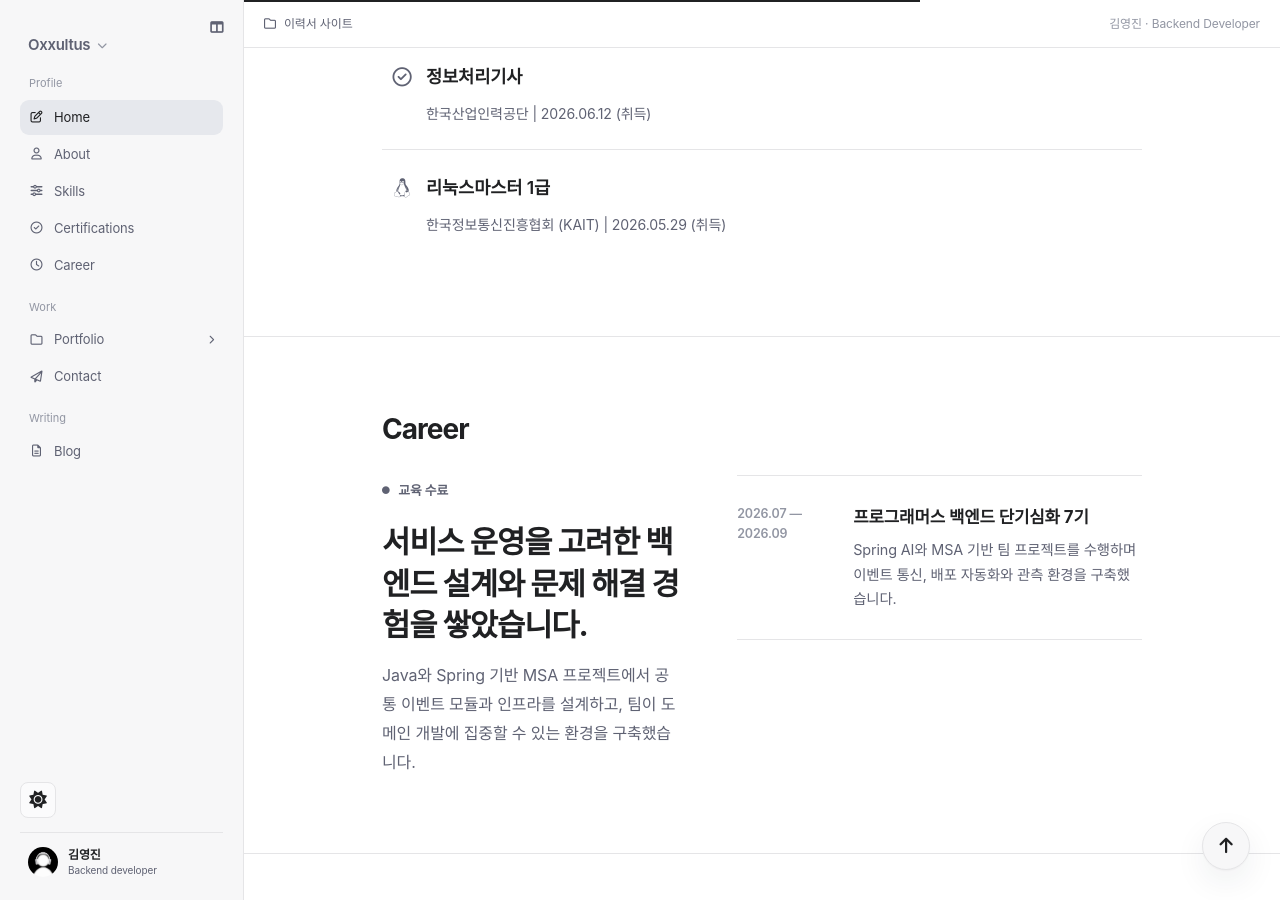
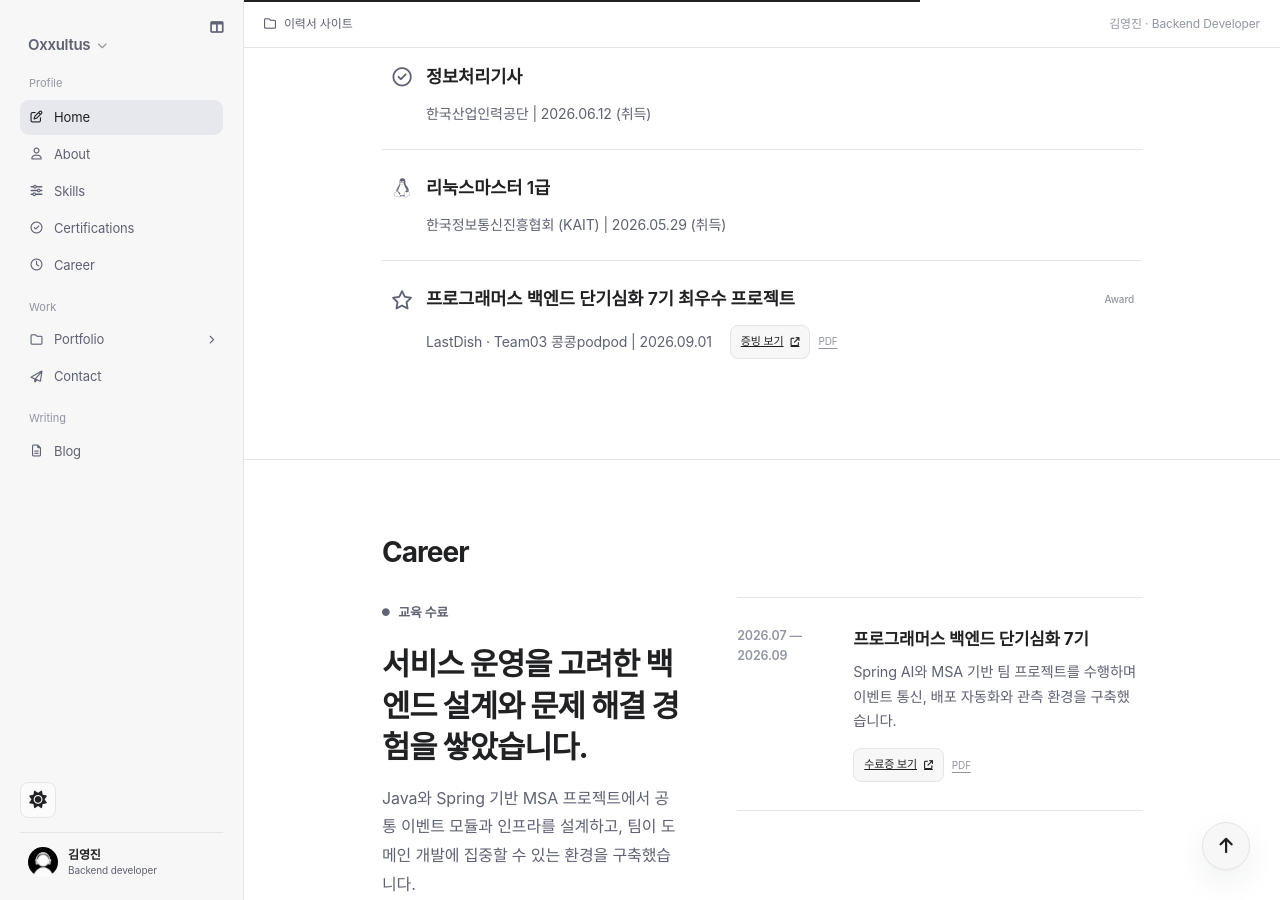
Before and after one commit to oxxultus/resume, a Jekyll site: the page index.html, which Jekyll copies as it is, in a window 1280 px wide and 900 px high, scrolled down 2221 px. Built offline with Jekyll 4.4.1, drawn with Linux system fonts in a browser that asks for light colours.

Commit message:
feat: add LastDish award and course evidence

```diff
--- a/index.html
+++ b/index.html
@@ -13,7 +13,7 @@
     <!-- Font Awesome Icons -->
     <link rel="stylesheet" href="https://cdnjs.cloudflare.com/ajax/libs/font-awesome/6.4.0/css/all.min.css">
     <!-- Main Style Sheet -->
-    <link rel="stylesheet" href="style.css?v=20260907-8">
+    <link rel="stylesheet" href="style.css?v=20260910-1">
 </head>
 <body class="light-theme">
     <!-- Scroll Progress Indicator -->
@@ -246,6 +246,20 @@
                             </div>
                             <span class="cert-meta">한국정보통신진흥협회 (KAIT) | 2026.05.29 (취득)</span>
                         </div>
+                        <div class="cert-item cert-award-item">
+                            <div class="cert-title-group">
+                                <i class="far fa-star cert-icon-small"></i>
+                                <span class="cert-name">프로그래머스 백엔드 단기심화 7기 최우수 프로젝트</span>
+                                <span class="cert-kind">Award</span>
+                            </div>
+                            <div class="cert-meta cert-meta-with-action">
+                                <span>LastDish · Team03 콩콩podpod | 2026.09.01</span>
+                                <span class="document-actions">
+                                    <a class="document-link" href="assets/lastdish-best-project-award.png" target="_blank" rel="noopener">증빙 보기 <i class="fas fa-arrow-up-right-from-square" aria-hidden="true"></i></a>
+                                    <a class="document-download" href="assets/lastdish-best-project-award.pdf" download>PDF</a>
+                                </span>
+                            </div>
+                        </div>
                 </div>
             </div>
         </div>
@@ -267,6 +281,10 @@
                         <div>
                             <h3>프로그래머스 백엔드 단기심화 7기</h3>
                             <p>Spring AI와 MSA 기반 팀 프로젝트를 수행하며 이벤트 통신, 배포 자동화와 관측 환경을 구축했습니다.</p>
+                            <span class="document-actions career-document-link">
+                                <a class="document-link" href="assets/programmers-backend-advanced-7-completion.png" target="_blank" rel="noopener">수료증 보기 <i class="fas fa-arrow-up-right-from-square" aria-hidden="true"></i></a>
+                                <a class="document-download" href="assets/programmers-backend-advanced-7-completion.pdf" download>PDF</a>
+                            </span>
                         </div>
                     </article>
                 </div>
@@ -412,6 +430,9 @@
                 <div class="print-cert-item" style="margin-top: 0.5rem;">
                     <strong>리눅스마스터 1급</strong> - 한국정보통신진흥협회 (KAIT) | 2026.05.29 취득
                 </div>
+                <div class="print-cert-item" style="margin-top: 0.5rem;">
+                    <strong>프로그래머스 백엔드 단기심화 7기 최우수 프로젝트</strong> - LastDish | 2026.09.01 수상
+                </div>
             </div>
         </div>
 
@@ -491,8 +512,8 @@
     <!-- html2pdf Library -->
     <script src="https://cdnjs.cloudflare.com/ajax/libs/html2pdf.js/0.10.1/html2pdf.bundle.min.js"></script>
     <!-- Script File -->
-    <script src="projects-data.js?v=20260908-1"></script>
+    <script src="projects-data.js?v=20260910-1"></script>
     <script src="sidebar-resize.js?v=20260907-3"></script>
-    <script src="script.js?v=20260907-4"></script>
+    <script src="script.js?v=20260910-1"></script>
 </body>
 </html>
--- a/project.css
+++ b/project.css
@@ -54,6 +54,7 @@ html{scroll-padding-top:calc(var(--topbar-h) + 24px)}
 .project-hero,.detail-section{padding:0;scroll-margin-top:calc(var(--topbar-h) + 24px)}
 .project-hero h1{margin:4px 0 5px;font-size:clamp(38px,5vw,54px)}
 .project-label,.section-heading span{color:#9296a3;font-size:11px;letter-spacing:0;text-transform:none}
+.detail-award{display:inline-flex;align-items:center;gap:7px;margin:5px 0 14px;padding:6px 9px;border:1px solid var(--line);border-radius:8px;background:var(--surface);color:var(--text);font-size:11px;font-weight:500}.detail-award i:last-child{margin-left:2px;font-size:9px}.detail-award:hover,.detail-award:focus-visible{background:var(--soft);outline:none}
 .project-tagline{margin-bottom:20px;font-size:17px}
 .project-cover,.presentation-viewer{border-radius:12px;box-shadow:none}
 .project-summary{font-size:15px;line-height:1.85}
--- a/project.html
+++ b/project.html
@@ -10,7 +10,7 @@
     <link rel="preconnect" href="https://fonts.gstatic.com" crossorigin>
     <link href="https://fonts.googleapis.com/css2?family=Noto+Sans+KR:wght@400;500;600;700&family=Outfit:wght@400;500;600;700&display=swap" rel="stylesheet">
     <link rel="stylesheet" href="https://cdnjs.cloudflare.com/ajax/libs/font-awesome/6.4.0/css/all.min.css">
-    <link rel="stylesheet" href="project.css?v=20260907-4">
+    <link rel="stylesheet" href="project.css?v=20260910-1">
 </head>
 <body>
     <aside class="detail-sidebar" data-resizable-sidebar>
@@ -59,8 +59,8 @@
         <div id="project-detail" class="detail-content" aria-live="polite"></div>
     </main>
 
-    <script src="projects-data.js?v=20260908-1"></script>
+    <script src="projects-data.js?v=20260910-1"></script>
     <script src="sidebar-resize.js?v=20260907-3"></script>
-    <script src="project.js?v=20260907-2"></script>
+    <script src="project.js?v=20260910-1"></script>
 </body>
 </html>
--- a/project.js
+++ b/project.js
@@ -35,6 +35,7 @@
     }
 
     const tech = (data.techStack || []).map(item => `<span>${item}</span>`).join("");
+    const award = data.award ? `<a class="detail-award" href="${data.award.url}" target="_blank" rel="noopener"><i class="far fa-star" aria-hidden="true"></i><span>${data.award.title}</span><i class="fas fa-arrow-up-right-from-square" aria-hidden="true"></i></a>` : "";
     const achievements = (data.achievements || []).map(item => `<li><i class="fas fa-check"></i><span>${item}</span></li>`).join("");
     const troubleshooting = (data.troubleshooting || []).length
         ? data.troubleshooting.map((item, index) => `
@@ -96,6 +97,7 @@
             <section id="overview" class="project-hero">
                 <div class="project-label">${data.category === "personal" ? "Personal project" : "Team project"}</div>
                 <h1>${data.title}</h1>
+                ${award}
                 <p class="project-tagline">${data.tagline}</p>
                 <div class="project-meta"><span><i class="far fa-calendar"></i>${data.period}</span><span><i class="far fa-user"></i>${data.role}</span></div>
                 ${projectMedia}
--- a/script.js
+++ b/script.js
@@ -76,6 +76,7 @@ function initProjects() {
 
         const thumbnailHtml = renderThumbnail(data.thumbnail);
         const buttonText = '상세 보기';
+        const awardHtml = data.award ? `<a class="project-award" href="${data.award.url}" target="_blank" rel="noopener" aria-label="${data.award.title} 상장 보기"><i class="far fa-star" aria-hidden="true"></i>${data.award.shortTitle}</a>` : '';
 
         gridHtml += `
             <article class="project-card glass" data-category="${data.category || 'team'}">
@@ -84,7 +85,7 @@ function initProjects() {
                     <span class="project-tag ${tagClass}">${typeLabel}</span>
                 </div>
                 <div class="project-info">
-                    <h3>${data.title}</h3>
+                    <div class="project-title-row"><h3>${data.title}</h3>${awardHtml}</div>
                     <p class="project-tagline">${data.tagline}</p>
                     <p class="project-desc">${data.description}</p>
                     <div class="project-tech-stack">
--- a/style.css
+++ b/style.css
@@ -2643,6 +2643,28 @@ section + section { border-top: 1px solid var(--border-color); }
 
 .certification-panel { padding: 0; border: 0; border-top: 1px solid var(--border-color); border-radius: 0; background: transparent; box-shadow: none; }
 .cert-item { min-height: 62px; padding: 18px 4px; border-bottom: 1px solid var(--border-color); }
+.cert-kind { margin-left: auto; color: var(--text-muted); font-size: 10px; font-weight: 500; }
+.cert-meta-with-action { display: flex; flex-wrap: wrap; align-items: center; justify-content: flex-start; gap: 10px 18px; }
+.document-link {
+    display: inline-flex;
+    align-items: center;
+    gap: 7px;
+    width: fit-content;
+    min-height: 34px;
+    padding: 6px 10px;
+    border: 1px solid var(--border-color);
+    border-radius: 8px;
+    background: var(--bg-card);
+    color: var(--text-primary);
+    font-size: 11px;
+    font-weight: 500;
+}
+.document-link:hover,.document-link:focus-visible { background: color-mix(in srgb,var(--text-primary) 6%,transparent); outline: none; }
+.document-link i { font-size: 9px; }
+.document-actions { display: inline-flex; align-items: center; gap: 8px; }
+.document-download { color: var(--text-muted); font-size: 10px; text-decoration: underline; text-underline-offset: 3px; }
+.document-download:hover,.document-download:focus-visible { color: var(--text-primary); outline: none; }
+.career-document-link { margin-top: 14px; }
 .career-layout { grid-template-columns: minmax(240px, .85fr) minmax(0, 1.15fr); gap: 56px; }
 .career-intro { top: calc(var(--workspace-bar-height) + 28px); }
 .career-status { color: var(--text-secondary); }
@@ -2667,6 +2689,10 @@ section + section { border-top: 1px solid var(--border-color); }
 .project-thumbnail, .light-theme .project-thumbnail { width: 100%; min-width: 0; height: 100%; }
 .project-info, .light-theme .project-info { padding: 28px 30px; }
 .project-info h3, .light-theme .project-info h3 { font-size: 22px; }
+.project-title-row { display: flex; flex-wrap: wrap; align-items: center; gap: 10px 14px; }
+.project-title-row h3 { margin: 0; }
+.project-award { display: inline-flex; align-items: center; gap: 6px; color: var(--text-secondary); font-size: 11px; font-weight: 500; }
+.project-award:hover,.project-award:focus-visible { color: var(--text-primary); outline: none; }
 .project-description { display: -webkit-box; overflow: hidden; -webkit-line-clamp: 3; -webkit-box-orient: vertical; }
 .project-tech-stack { gap: 5px; }
 .project-tech-stack span { padding: 4px 7px; font-size: 10px; }
```
Also changed, not shown: assets/lastdish-best-project-award.png (added), assets/programmers-backend-advanced-7-completion.png (added), projects-data.js, 2 other files.
